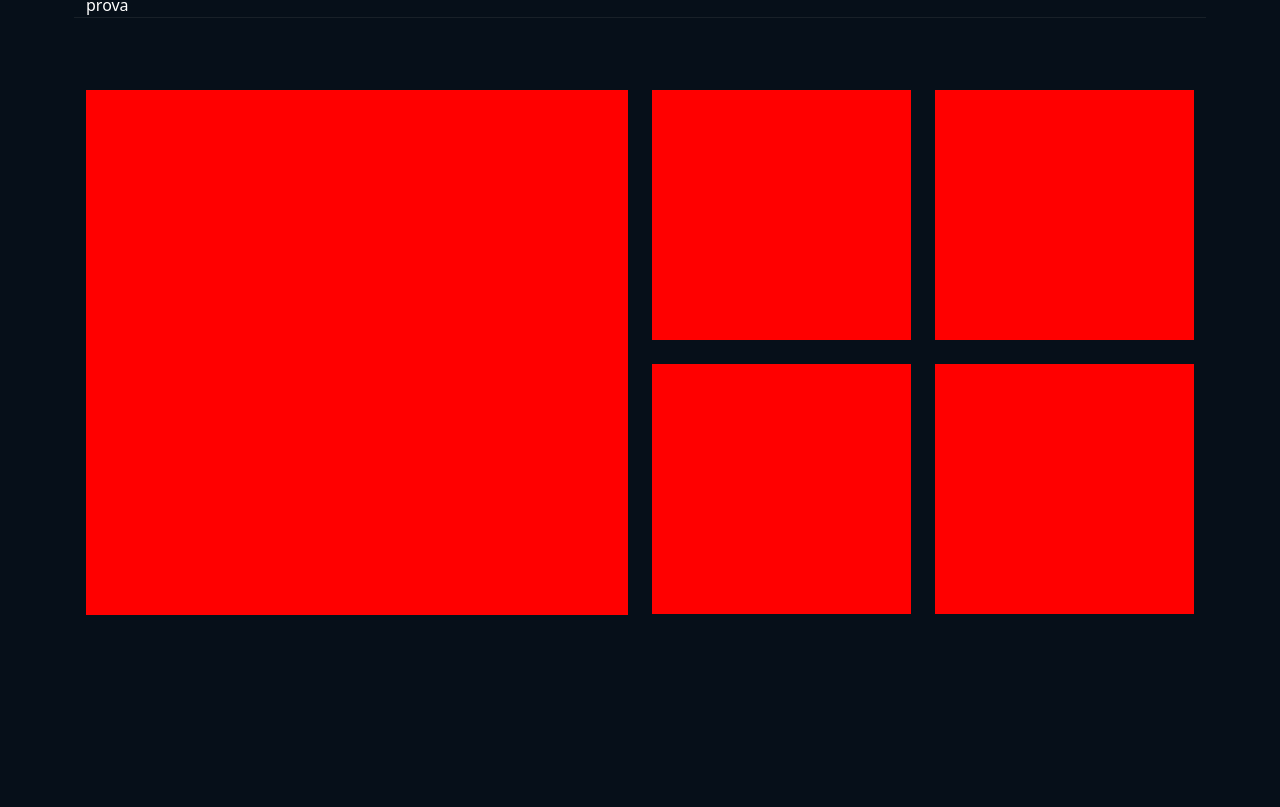
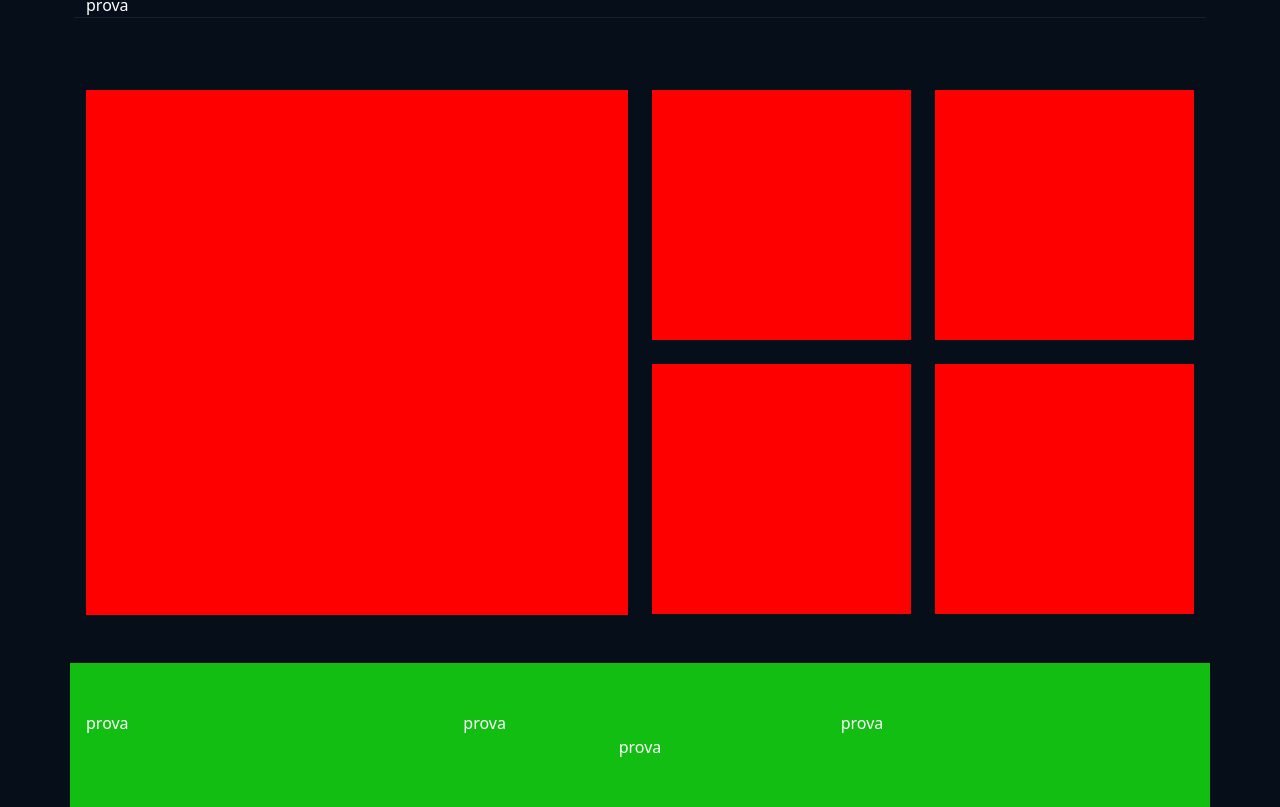
Before and after one commit to AntoninoIrrera/proj-html-vuejs, a Vue app: page / in a window 1280 px wide. Shown: the part 3332-4139 px from the top of the page. Before the commit the page ends 3995 px from the top, so only its background shows below. Built offline with nearby package versions, Linux system fonts and the light colour scheme.

Commit message:
creazione struttura settima section del main (SectionSubscribe)

```diff
--- a/src/components/ComponentsMain/SectionSubscribe.vue
+++ b/src/components/ComponentsMain/SectionSubscribe.vue
@@ -5,9 +5,30 @@
 </script>
 
 <template>
-
+    <section>
+        <div class="container py-5 px-3">
+            <div class="row">
+                <div class="col-4">
+                    <p class="text-white m-0">prova</p>
+                </div>
+                <div class="col-4">
+                    <p class="text-white m-0">prova</p>
+                </div>
+                <div class="col-4">
+                    <p class="text-white m-0">prova</p>
+                </div>
+                <div class="col-12">
+                    <p class="text-white text-center m-0">prova</p>
+                </div>
+            </div>
+        </div>
+    </section>
 </template>
 
 <style lang="scss" scoped>
+@use '../../styles/partials/variables' as *;
 
+div.container{
+    background-color: $color_green;
+}
 </style>
```
